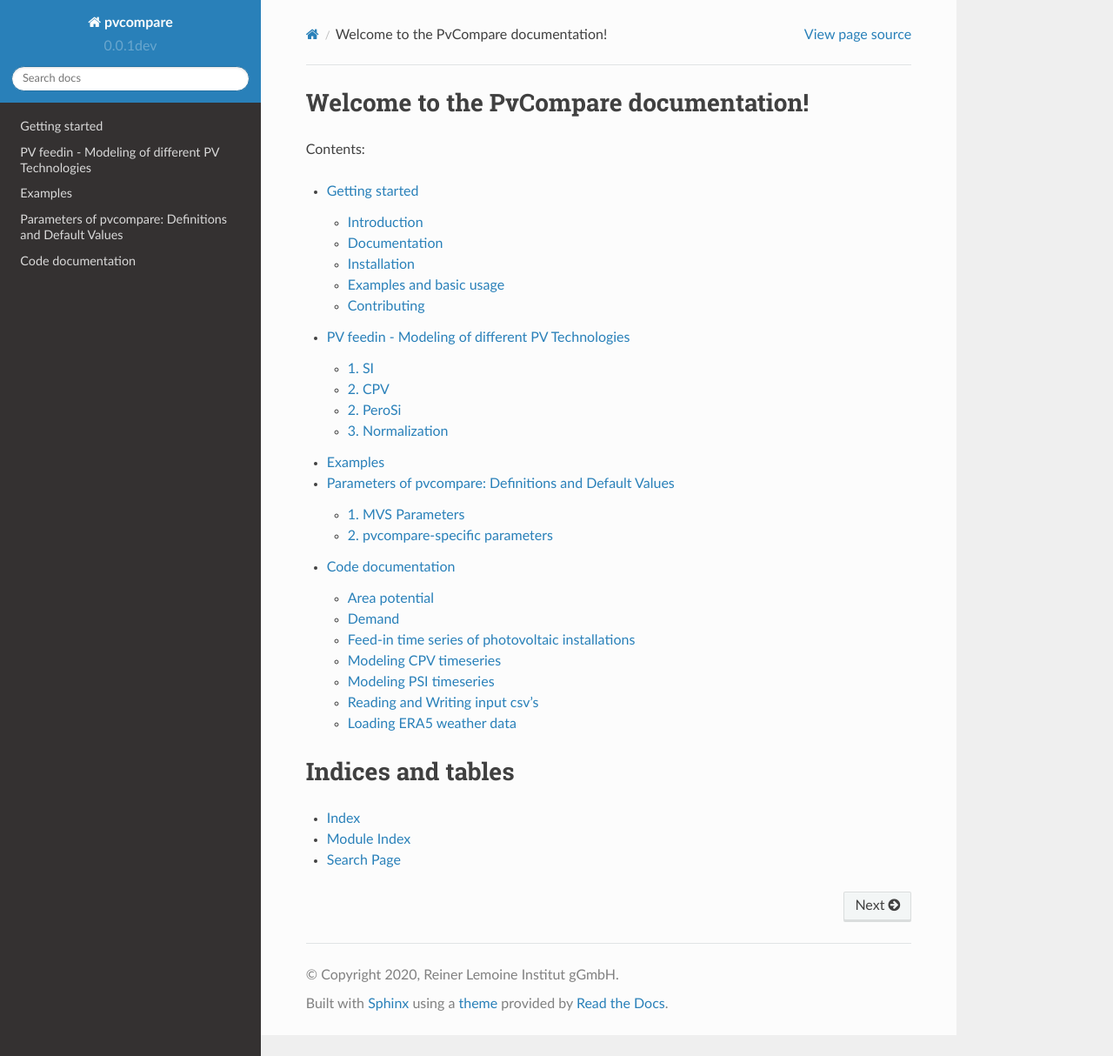
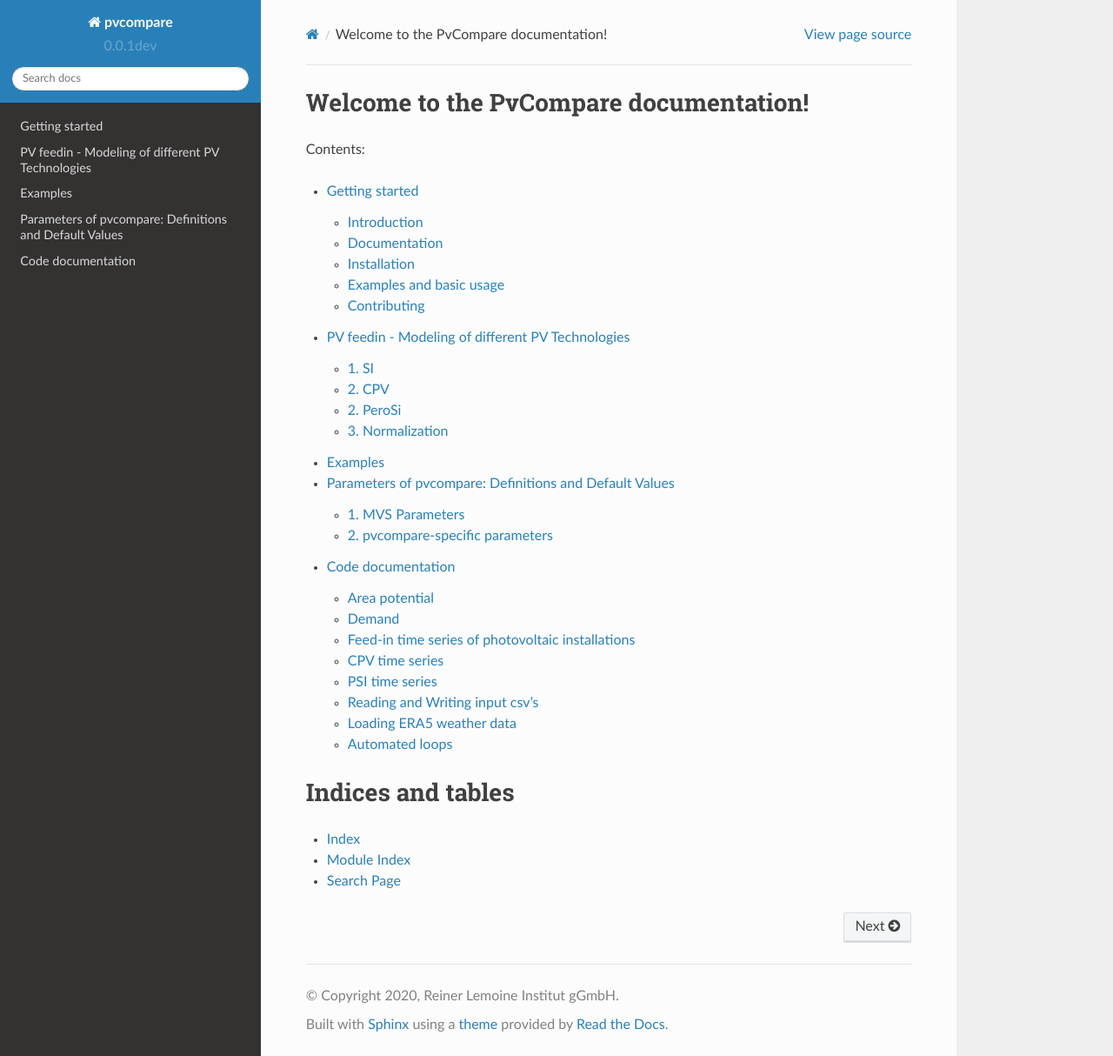
Before and after one commit to greco-project/pvcompare, a Sphinx documentation site: the page built from docs/index.rst, in a window 1280 px wide and 1214 px high. Shown: the whole window at 87% size. Built offline with Sphinx 7.4.7 and the Read the Docs theme 2.0.0, drawn with Linux system fonts in a browser that asks for light colours; formulas are drawn with MathJax 3.

Commit message:
Add automated loop functions to code doc

```diff
--- a/docs/code.rst
+++ b/docs/code.rst
@@ -16,6 +16,7 @@
     area_potential.calculate_area_potential
 
 .. _demand:
+
 Demand
 ======
 
@@ -49,8 +50,8 @@
 
 .. _cpv:
 
-Modeling CPV timeseries
-=================================================
+CPV time series
+===============
 
 Function for calculating the feed-in time series for the CPV technology.
 
@@ -61,8 +62,8 @@
 
 .. _psi:
 
-Modeling PSI timeseries
-=================================================
+PSI time series
+===============
 
 Function for calculating the feed-in time series for the perovskite silicone technology.
 
@@ -97,7 +98,7 @@
 .. _era5:
 
 Loading ERA5 weather data
-===============================
+=========================
 
 Functions that request the weather data of one year and one location from the ERA5 weather data set
 
@@ -108,3 +109,15 @@
     era5.get_era5_data_from_datespan_and_position
     era5.format_pvcompare
     era5.weather_df_from_era5
+
+
+Automated loops
+===============
+
+Functions that help to loop over simulations while alterating a specific parameter (sensitivity).
+
+.. autosummary::
+    :toctree: temp/
+
+    automated_loop.loop
+    automated_loop.plot_total_costs_from_scalars
```
